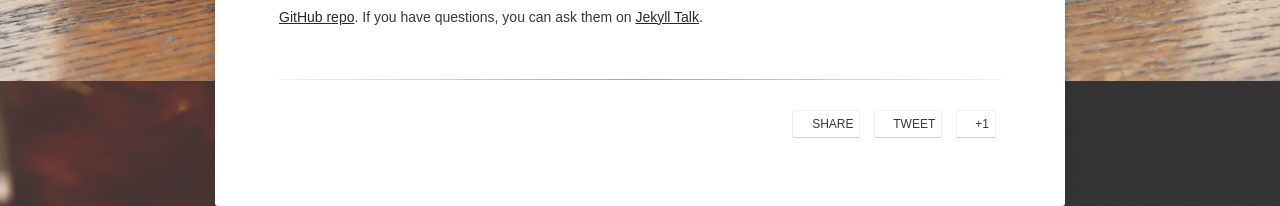
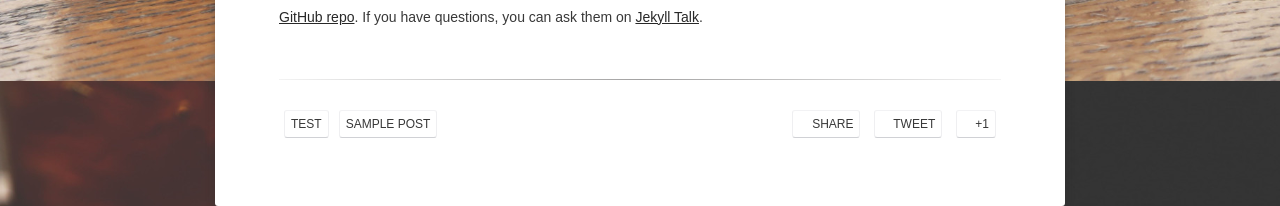
Before and after one commit to MissCuriosity/MissCuriosity.github.io, a Jekyll site: the page built from _posts/2017-07-04-welcome-to-jekyll.markdown, in a window 1280 px wide. Shown: the part 819-1025 px from the top of the page. Built offline with Jekyll 4.4.1, drawn with Linux system fonts in a browser that asks for light colours; some web fonts are replaced; comment, search, counter and statistics services are not loaded.

Commit message:
add tags in the sample post

```diff
--- a/_posts/2017-07-04-welcome-to-jekyll.markdown
+++ b/_posts/2017-07-04-welcome-to-jekyll.markdown
@@ -3,6 +3,7 @@ layout: post
 title:  "Welcome to Jekyll!"
 date:   2017-07-04 18:22:35 +0800
 categories: jekyll update
+tags: [test, sample post]
 ---
 You’ll find this post in your `_posts` directory. Go ahead and edit it and re-build the site to see your changes. You can rebuild the site in many different ways, but the most common way is to run `jekyll serve`, which launches a web server and auto-regenerates your site when a file is updated.
 
```
